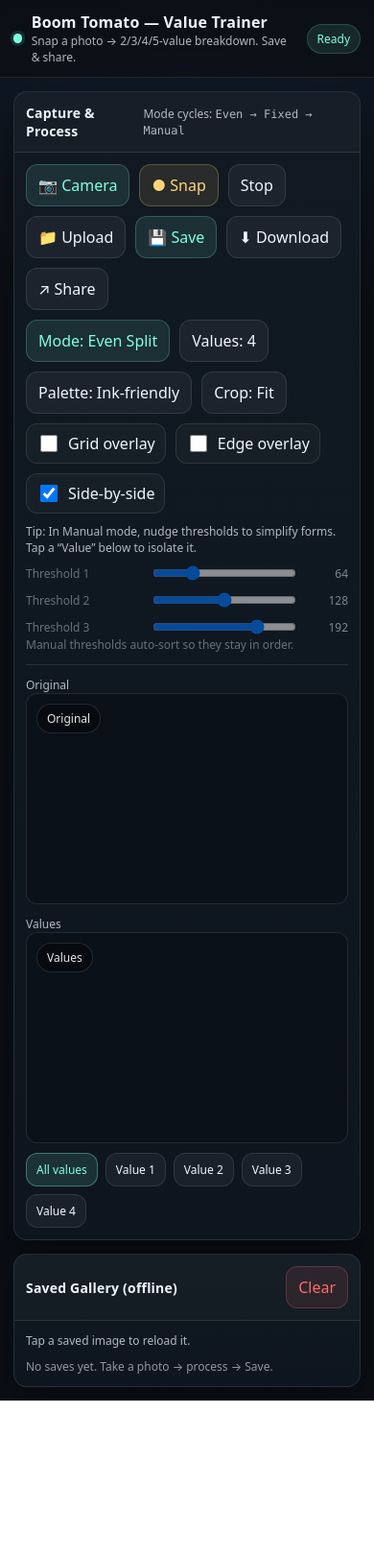
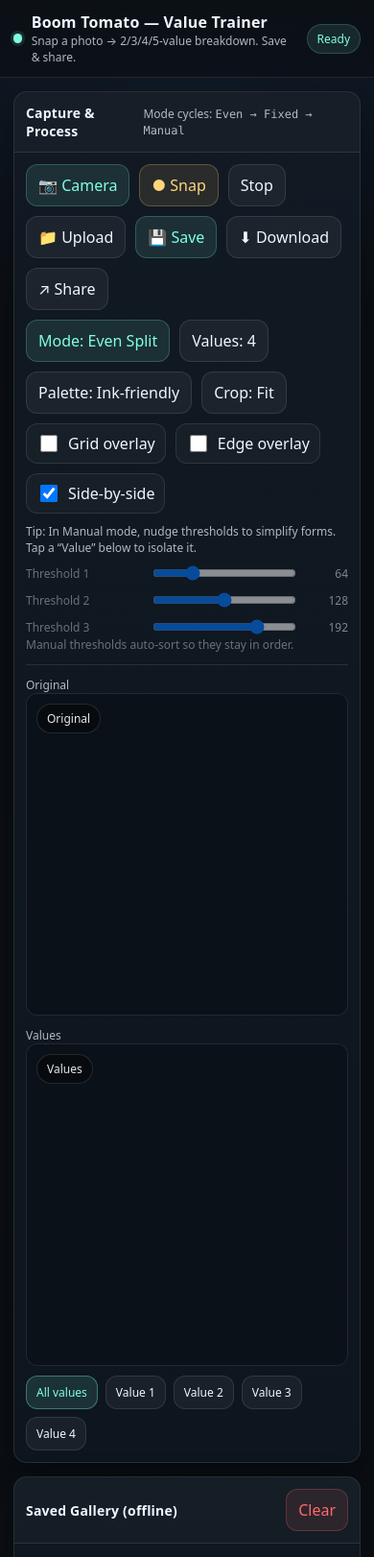
Before and after one commit to beardbrush/boom-tomato-games, a plain HTML site: page value-trainer/index.html in a window 390 px wide. Shown: the top 1622 px of the page at 96% size. Before the commit the page ends 1459 px from the top, so only its background shows below. Drawn offline with Linux system fonts and the light colour scheme.

Commit message:
Update index.html

```diff
--- a/value-trainer/index.html
+++ b/value-trainer/index.html
@@ -65,9 +65,7 @@
     .card .bd{padding:12px}
     .row{display:flex; gap:10px; flex-wrap:wrap; align-items:center}
     .row + .row{margin-top:10px}
-    button, .btn, select, input[type="range"], input[type="file"]{
-      font:inherit;
-    }
+    button, .btn, select, input[type="range"], input[type="file"]{ font:inherit; }
     button, .btn{
       border:1px solid var(--line);
       background: rgba(255,255,255,.05);
@@ -117,6 +115,7 @@
       align-items:start;
     }
     @media (max-width: 680px){ .viewArea{grid-template-columns:1fr;} }
+
     .canvasWrap{
       position:relative;
       border:1px solid var(--line);
@@ -125,7 +124,27 @@
       background:#0b1119;
       min-height:220px;
     }
-    canvas{display:block; width:100%; height:auto;}
+
+    /* IMPORTANT: video/canvas occupy the same spot (live preview works) */
+    .stage{
+      position:relative;
+      width:100%;
+      aspect-ratio: 4 / 3;
+      background:#0b1119;
+    }
+    @media (max-width: 680px){
+      .stage{ aspect-ratio: 1 / 1; }
+    }
+    .stage video,
+    .stage canvas{
+      position:absolute;
+      inset:0;
+      width:100%;
+      height:100%;
+      object-fit: cover;
+      display:block;
+    }
+
     .overlayLabel{
       position:absolute; left:10px; top:10px;
       font-size:12px; padding:6px 10px; border-radius:999px;
@@ -133,15 +152,11 @@
       border:1px solid rgba(255,255,255,.12);
       color: rgba(255,255,255,.9);
       pointer-events:none;
+      z-index:5;
     }
-    .maskBar{
-      display:flex; gap:8px; flex-wrap:wrap;
-      margin-top:10px;
-    }
-    .maskBtn{
-      padding:8px 10px;
-      font-size:12px;
-    }
+
+    .maskBar{display:flex; gap:8px; flex-wrap:wrap; margin-top:10px;}
+    .maskBtn{padding:8px 10px; font-size:12px;}
     .maskBtn.active{
       border-color: rgba(127,255,224,.35);
       background: rgba(127,255,224,.12);
@@ -234,7 +249,7 @@
 
           <label class="btn" style="display:inline-flex;align-items:center;gap:10px;cursor:pointer;">
             📁 Upload
-            <!-- FIX: no capture attr, so phones can choose Gallery -->
+            <!-- IMPORTANT: no capture attribute => gallery works -->
             <input id="file" type="file" accept="image/*" style="display:none">
           </label>
 
@@ -286,15 +301,22 @@
             <div class="tiny">Original</div>
             <div class="canvasWrap">
               <div class="overlayLabel" id="labelOrig">Original</div>
-              <video id="video" playsinline muted style="display:none;width:100%"></video>
-              <canvas id="cOrig"></canvas>
+
+              <div class="stage">
+                <!-- Autoplay helps some Androids show preview reliably -->
+                <video id="video" playsinline muted autoplay></video>
+                <canvas id="cOrig"></canvas>
+              </div>
             </div>
           </div>
+
           <div id="processedCol">
             <div class="tiny">Values</div>
             <div class="canvasWrap">
               <div class="overlayLabel" id="labelProc">Values</div>
-              <canvas id="cProc"></canvas>
+              <div class="stage">
+                <canvas id="cProc"></canvas>
+              </div>
             </div>
             <div class="maskBar" id="maskBar"></div>
           </div>
@@ -341,8 +363,10 @@
 <script>
 /* ============================================================
    Boom Tomato — Value Trainer (PWA)
-   FIXED: Removed recursion that froze the UI after image load.
-   Now overlays never call process() — they only draw on top.
+   Camera preview FIXED:
+   - video and canvas share the same stage
+   - when camera starts => show video, hide canvas
+   - when snap => hide video, show canvas
    ============================================================ */
 
 const $ = s => document.querySelector(s);
@@ -395,7 +419,7 @@
 let modeIndex = 0;
 
 const VALUES_LIST = [2,3,4,5];
-let valuesIndex = 2; // default 4 values
+let valuesIndex = 2;
 let numValues = VALUES_LIST[valuesIndex];
 
 const PALETTES = {
@@ -418,34 +442,24 @@
 let cropIndex = 0;
 
 let stream = null;
+let sourceImage = null;
+let lastProcessedImage = null;
+let lastGray = null;
+let maskIndex = -1;
 
-// Base image (cropped) that we treat as "the original"
-let sourceImage = null;        // ImageData
-let lastProcessedImage = null; // ImageData (processed, no grid)
-// Used for edge overlay
-let lastGray = null;           // Float array of grayscale values
+function showLivePreview(on){
+  // When camera is live, show video and hide original canvas.
+  if(on){
+    video.style.display = "block";
+    cOrig.style.display = "none";
+    $("#labelOrig").textContent = "Live Camera";
+  }else{
+    video.style.display = "none";
+    cOrig.style.display = "block";
+    $("#labelOrig").textContent = "Original";
+  }
+}
 
-let maskIndex = -1; // -1 = none; else isolate that band
-
-// ---------- PWA install hint ----------
-window.addEventListener("beforeinstallprompt", (e)=>{
-  e.preventDefault();
-  window._deferredInstallPrompt = e;
-  installPill.textContent = "Installable";
-  installPill.style.background = "rgba(255,213,122,.10)";
-  installPill.style.borderColor = "rgba(255,213,122,.25)";
-  installPill.style.color = "var(--accent2)";
-  installPill.style.cursor = "pointer";
-  installPill.onclick = async ()=>{
-    if(!window._deferredInstallPrompt) return;
-    window._deferredInstallPrompt.prompt();
-    const { outcome } = await window._deferredInstallPrompt.userChoice;
-    showToast(outcome === "accepted" ? "Installed!" : "Install dismissed");
-    window._deferredInstallPrompt = null;
-  };
-});
-
-// ---------- UI wiring ----------
 function updateModeUI(){
   const mode = MODES[modeIndex];
   btnMode.textContent = "Mode: " + (mode==="even" ? "Even Split" : mode==="fixed" ? "Fixed Thresholds" : "Manual");
@@ -467,11 +481,10 @@
 btnPalette.onclick = ()=>{ paletteKey = (paletteKey==="ink" ? "pure" : "ink"); updatePaletteUI(); processIfReady(); };
 btnCrop.onclick = ()=>{ cropIndex = (cropIndex+1)%CROP.length; updateCropUI(); processIfReady(true); };
 
-chkGrid.onchange = ()=> redrawAll();       // just redraw, no processing
-chkEdges.onchange = ()=> processIfReady(); // edges affects processed output
+chkGrid.onchange = ()=> redrawAll();
+chkEdges.onchange = ()=> processIfReady();
 chkSplit.onchange = ()=>{
   $("#processedCol").style.display = chkSplit.checked ? "" : "none";
-  $("#labelOrig").textContent = chkSplit.checked ? "Original" : "Preview";
   redrawAll();
 };
 
@@ -505,15 +518,19 @@
 btnCamera.onclick = async ()=>{
   try{
     if(stream) await stopCam();
-    stream = await navigator.mediaDevices.getUserMedia({ video: { facingMode: { ideal:"environment" } }, audio:false });
+    stream = await navigator.mediaDevices.getUserMedia({
+      video: { facingMode: { ideal:"environment" } },
+      audio:false
+    });
     video.srcObject = stream;
-    video.style.display = "block";
+    showLivePreview(true);
     await video.play();
     btnSnap.disabled = false;
     btnStopCam.disabled = false;
     showToast("Camera ready");
   }catch(err){
     console.warn(err);
+    showLivePreview(false);
     showToast("Camera blocked — use Upload");
   }
 };
@@ -523,10 +540,12 @@
   const vw = video.videoWidth || 1280;
   const vh = video.videoHeight || 720;
   drawSourceFromVideo(vw, vh);
+  showLivePreview(false); // switch back to canvas after snapping
   showToast("Snapped");
 };
 
 btnStopCam.onclick = stopCam;
+
 async function stopCam(){
   if(stream){
     stream.getTracks().forEach(t=>t.stop());
@@ -534,9 +553,9 @@
   }
   video.pause();
   video.srcObject = null;
-  video.style.display = "none";
   btnSnap.disabled = true;
   btnStopCam.disabled = true;
+  showLivePreview(false);
   showToast("Camera stopped");
 }
 
@@ -945,6 +964,9 @@
 
 // ---------- Init DB + Service Worker ----------
 (async function init(){
+  // default: hide video until camera is started
+  showLivePreview(false);
+
   try{
     db = await openDB();
     await renderGallery();
```
